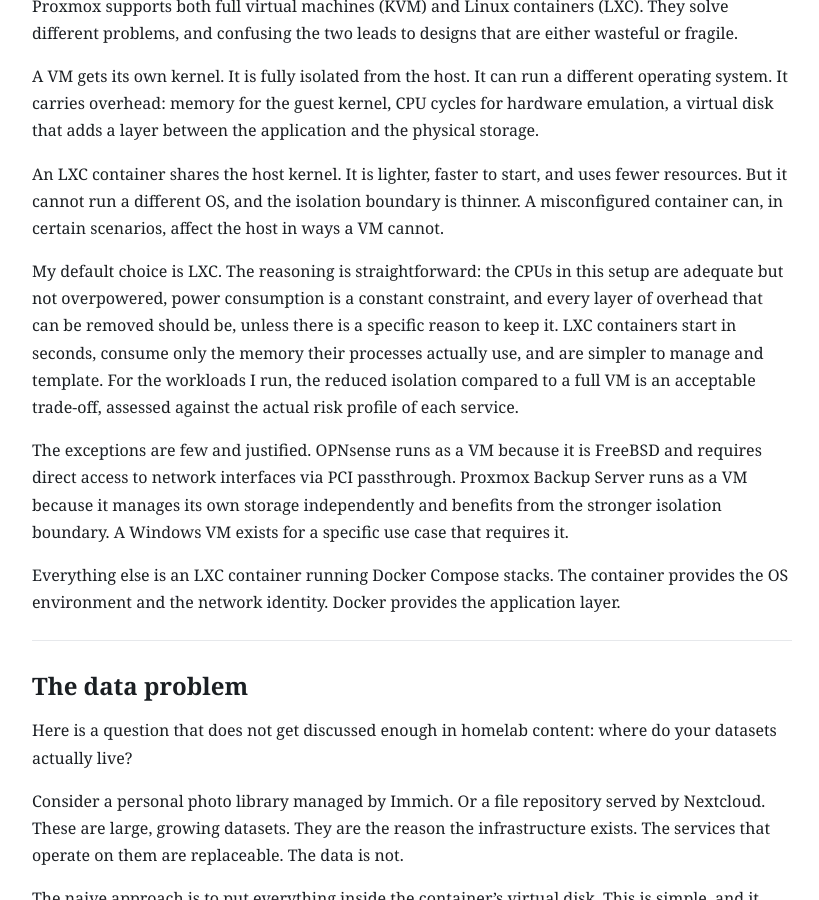
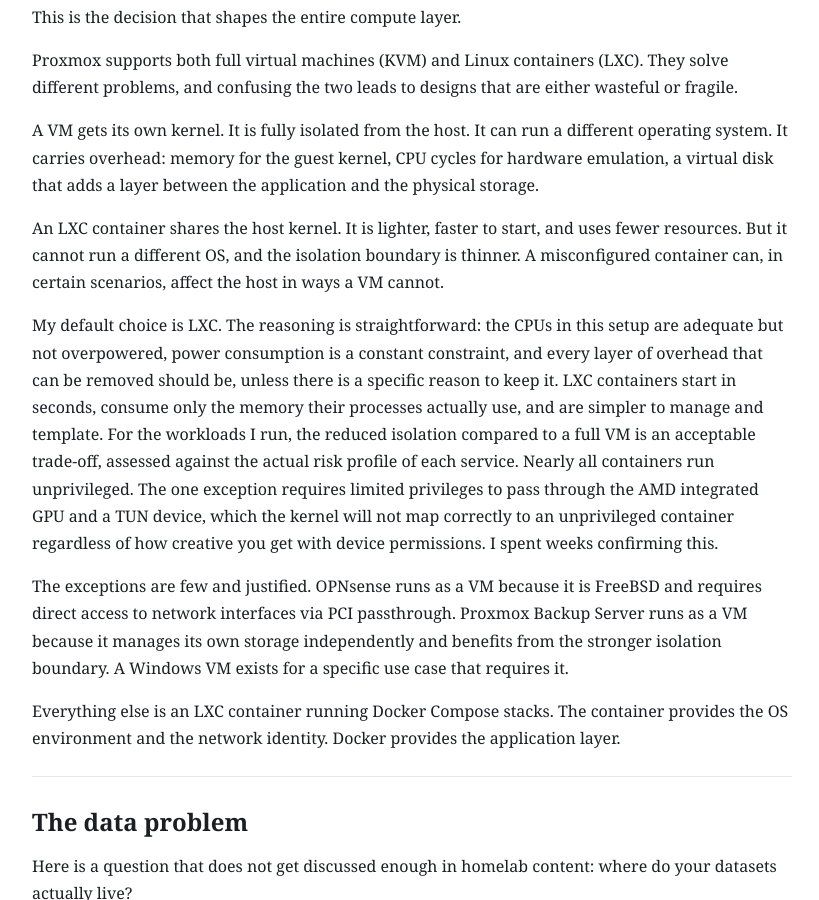
Before and after one commit to ale-saglia/insight, a Jekyll site: the page built from src/homelab/2-compute-architecture.md, in a window 1280 px wide and 900 px high, scrolled down 4416 px. Shown: the whole window, without its empty margins (228-1047 px from the left). Built offline with Jekyll 4.4.1, drawn with Linux system fonts in a browser that asks for light colours; some of the changed text lies outside the part shown.

Commit message:
fix(homelab): clarify Home Assistant setup and LXC container usage details

```diff
--- a/src/homelab/2-compute-architecture.md
+++ b/src/homelab/2-compute-architecture.md
@@ -69,7 +69,7 @@
 
 A two-node Proxmox cluster has a fundamental problem: if one node goes down, the surviving node cannot establish quorum on its own, which limits its ability to manage cluster resources. Adding a third Corosync voter solves this without adding a third hypervisor.
 
-I could have virtualized Home Assistant on one of the Proxmox nodes. But I already had the Yellow, it consumes very little power, and keeping home automation on a separate physical device means it remains operational during Proxmox maintenance or outages. When the servers are down for updates, the lights still work. That felt like the right trade-off.
+I could have virtualized Home Assistant on one of the Proxmox nodes. But I already had the Yellow, it consumes very little power, and keeping home automation on a separate physical device means it remains operational during Proxmox maintenance or outages. The Yellow runs on an M.2 SSD rather than a microSD or eMMC, a deliberate choice given that it now carries a cluster-level responsibility. When the servers are down for updates, the lights still work. That felt like the right trade-off.
 
 ### How the pieces fit together
 
@@ -99,7 +99,7 @@
 
 An LXC container shares the host kernel. It is lighter, faster to start, and uses fewer resources. But it cannot run a different OS, and the isolation boundary is thinner. A misconfigured container can, in certain scenarios, affect the host in ways a VM cannot.
 
-My default choice is LXC. The reasoning is straightforward: the CPUs in this setup are adequate but not overpowered, power consumption is a constant constraint, and every layer of overhead that can be removed should be, unless there is a specific reason to keep it. LXC containers start in seconds, consume only the memory their processes actually use, and are simpler to manage and template. For the workloads I run, the reduced isolation compared to a full VM is an acceptable trade-off, assessed against the actual risk profile of each service.
+My default choice is LXC. The reasoning is straightforward: the CPUs in this setup are adequate but not overpowered, power consumption is a constant constraint, and every layer of overhead that can be removed should be, unless there is a specific reason to keep it. LXC containers start in seconds, consume only the memory their processes actually use, and are simpler to manage and template. For the workloads I run, the reduced isolation compared to a full VM is an acceptable trade-off, assessed against the actual risk profile of each service. Nearly all containers run unprivileged. The one exception requires limited privileges to pass through the AMD integrated GPU and a TUN device, which the kernel will not map correctly to an unprivileged container regardless of how creative you get with device permissions. I spent weeks confirming this.
 
 The exceptions are few and justified. OPNsense runs as a VM because it is FreeBSD and requires direct access to network interfaces via PCI passthrough. Proxmox Backup Server runs as a VM because it manages its own storage independently and benefits from the stronger isolation boundary. A Windows VM exists for a specific use case that requires it.
 
```
